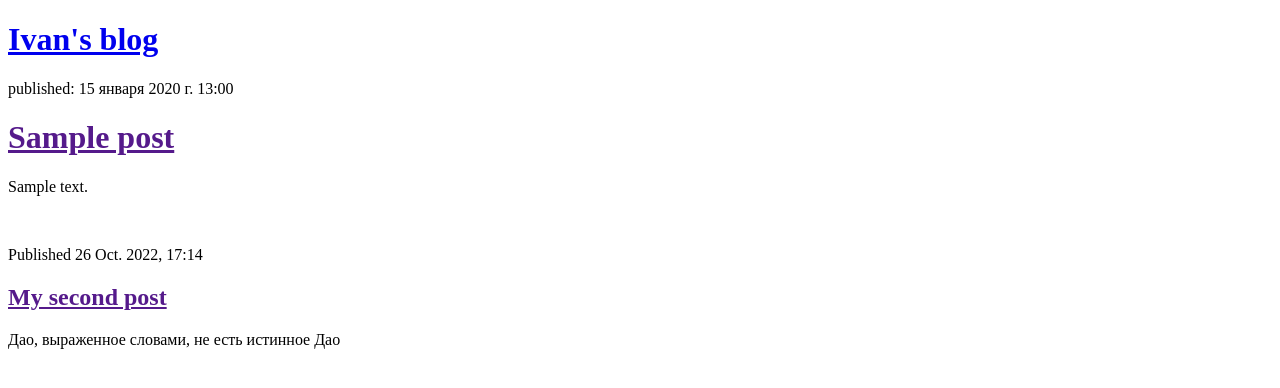
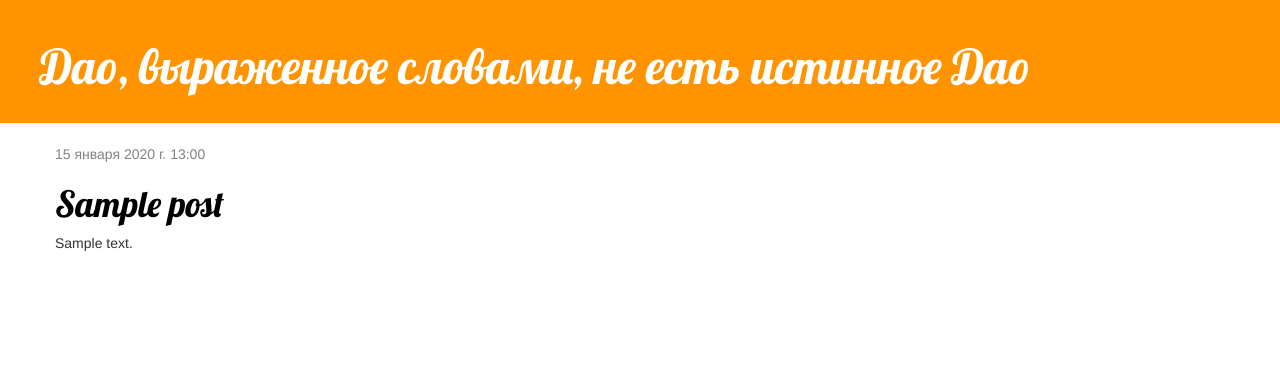
Before and after one commit to ivangotovets/my-first-blog, a Django app: page / in a window 1280 px wide. Shown: the top 388 px of the page. Run offline with Django 4.2, Linux system fonts and the light colour scheme; tables that the repository leaves empty hold one stand-in row (values such as "Sample post"); some libraries are stand-ins or nearby versions.

Commit message:
Added CSS styles and 2 templates

```diff
--- /dev/null
+++ b/blog/static/css/blog.css
@@ -0,0 +1,46 @@
+.page-header {
+    background-color: #ff9400;
+    margin-top: 0;
+    padding: 20px 20px 20px 40px;
+}
+
+.page-header h1, .page-header h1 a, .page-header h1 a:visited, .page-header h1 a:active {
+    color: #ffffff;
+    font-size: 36pt;
+    text-decoration: none;
+}
+
+.content {
+    margin-left: 40px;
+}
+
+h1, h2, h3, h4 {
+    font-family: 'Lobster', cursive;
+}
+
+.date {
+    color: #828282;
+}
+
+.save {
+    float: right;
+}
+
+.post-form textarea, .post-form input {
+    width: 100%;
+}
+
+.top-menu, .top-menu:hover, .top-menu:visited {
+    color: #ffffff;
+    float: right;
+    font-size: 26pt;
+    margin-right: 20px;
+}
+
+.post {
+    margin-bottom: 70px;
+}
+
+.post h1 a, .post h1 a:visited {
+    color: #000000;
+}
--- /dev/null
+++ b/blog/templates/blog/base.html
@@ -0,0 +1,24 @@
+{% load static %}
+<html>
+    <head>
+        <link rel="stylesheet" href="//maxcdn.bootstrapcdn.com/bootstrap/3.2.0/css/bootstrap.min.css">
+        <link rel="stylesheet" href="//maxcdn.bootstrapcdn.com/bootstrap/3.2.0/css/bootstrap-theme.min.css">
+        <link rel="stylesheet" href="{% static 'css/blog.css' %}">
+        <link href="https://fonts.googleapis.com/css?family=Lobster&subset=latin,cyrillic" rel="stylesheet" type="text/css">
+    </head>
+    <body>
+
+    <div class="page-header">
+        <h1><a href="/">Дао, выраженное словами, не есть истинное Дао</a></h1>
+    </div>
+    <div class="content container">
+        <div class="row">
+            <div class="col-md-8">
+            {% block content %}
+            {% endblock %}
+            </div>
+        </div>
+    </div>
+
+    </body>
+</html>
--- a/blog/templates/blog/post_list.html
+++ b/blog/templates/blog/post_list.html
@@ -1,27 +1,12 @@
-<!DOCTYPE html>
-<html lang="en">
-    <head>
-        <meta charset="UTF-8">
-        <title> My first page </title>
-    </head>
-    <body>
-        <div>
-            <h1><a href="/">Ivan's blog</a></h1>
-        </div>
-
-        {% for post in posts %}
-        <div>
-            <p>published: {{ post.published_date }}</p>
-            <h1><a href="">{{ post.title }}</a></h1>
+{% extends 'blog/base.html' %}
+{% block content %}
+    {% for post in posts %}
+        <div class="post">
+            <div class="date">
+                {{ post.published_date }}
+            </div>
+            <h1><a href="{% url 'post_detail' pk=post.pk %}">{{ post.title }}</a></h1>
             <p>{{ post.text|linebreaksbr }}</p>
         </div>
-        {% endfor %}
-
-        <div>
-            <br>
-            <p>Published 26 Oct. 2022, 17:14</p>
-            <h2><a href="">My second post</a></h2>
-            <p>Дао, выраженное словами, не есть истинное Дао</p>
-        </div>
-    </body>
-</html>
+    {% endfor %}
+{% endblock %}
--- a/blog/urls.py
+++ b/blog/urls.py
@@ -3,4 +3,5 @@ from . import views
 
 urlpatterns = [
     path('', views.post_list, name='post_list'),
+    path('/post/<int:pk>/', views.post_detail, name = 'post_detail'),
 ]
--- a/blog/views.py
+++ b/blog/views.py
@@ -1,7 +1,11 @@
-from django.shortcuts import render
+from django.shortcuts import render, get_object_or_404
 from django.utils import timezone
 from .models import Post
 
 def post_list(request):
     posts = Post.objects.filter(published_date__lte=timezone.now()).order_by('published_date')
     return render(request, 'blog/post_list.html', {'posts': posts})
+
+def post_detail(request, pk):
+    post = get_object_or_404(Post, pk=pk)
+    return render(request, 'blog/post_detail.html', {'post': post})
```
Also changed, not shown: blog/templates/blog/post_detail.html (added, +13 -0 lines).
